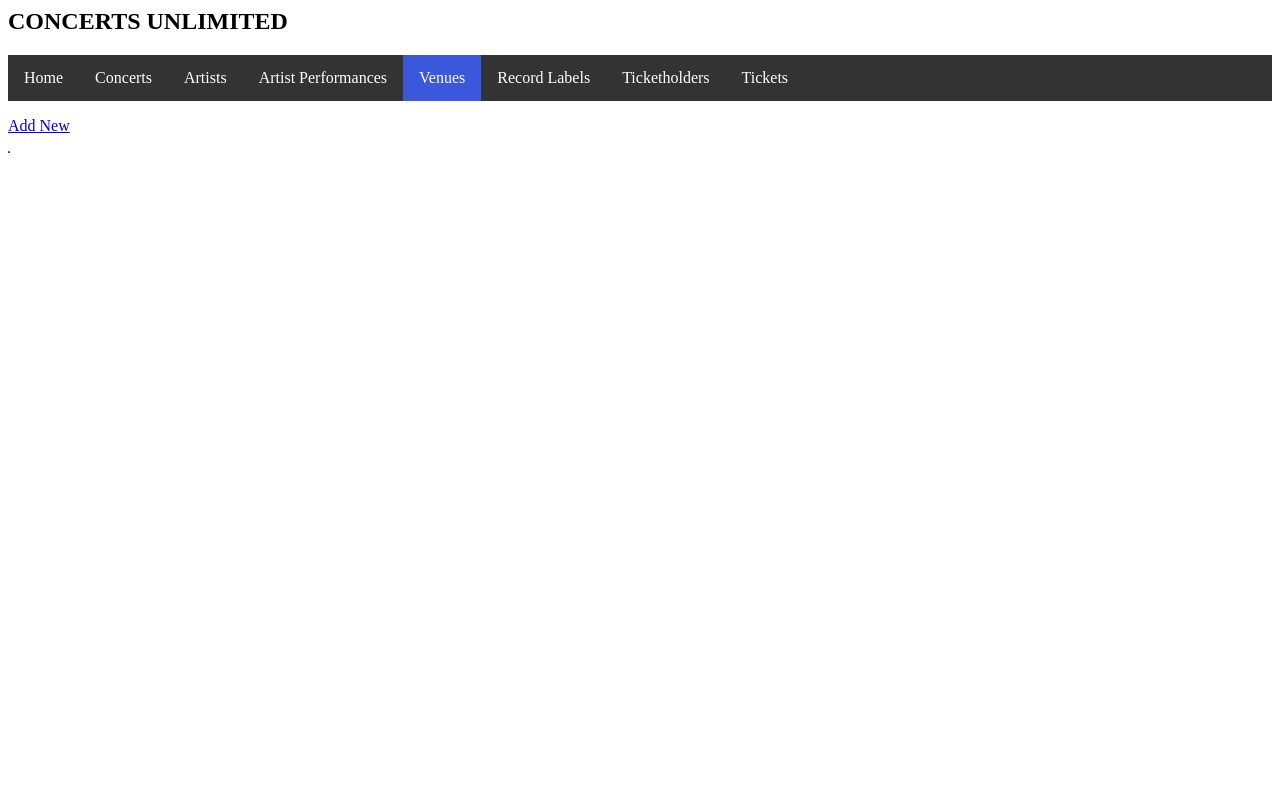
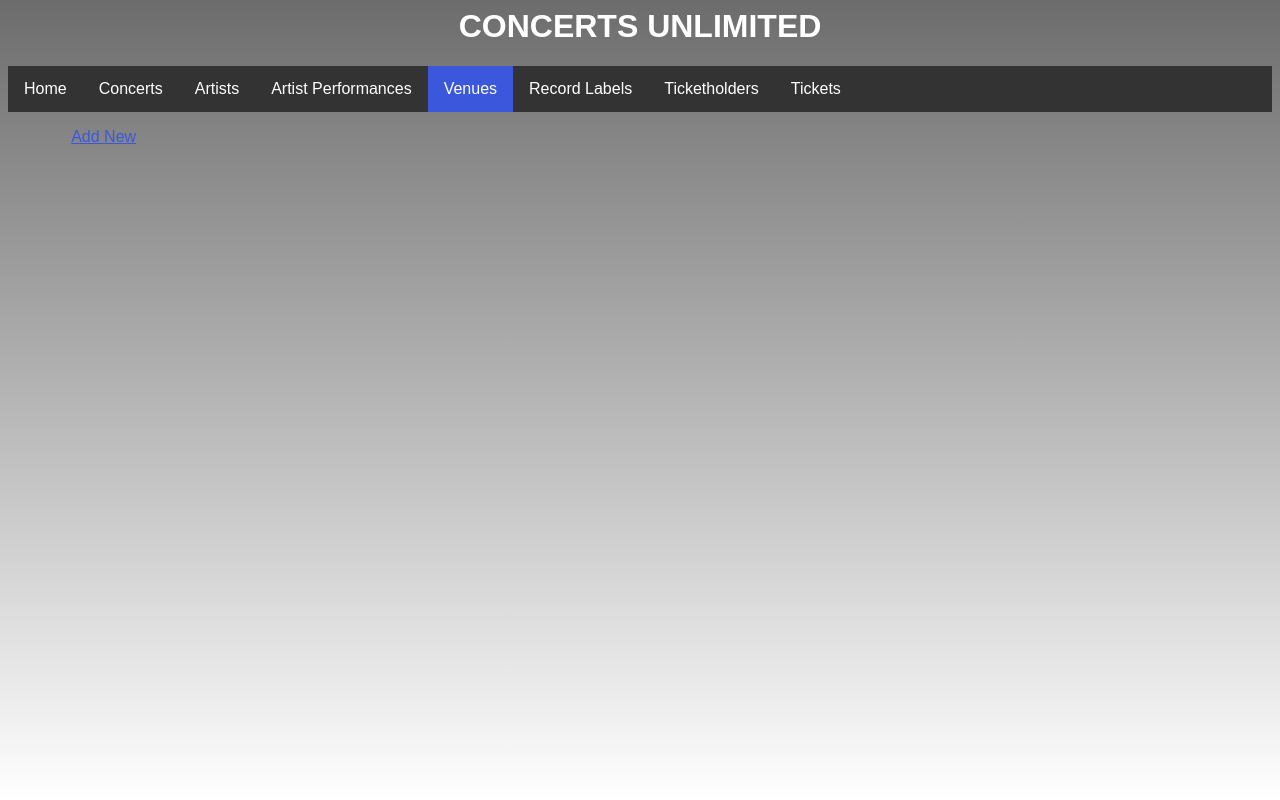
Before and after one commit to taylorkaiulani/CS-340-Portfolio-Project, a Flask app: page /Venues in a window 1280 px wide. Run offline with Flask 2, Linux system fonts and the light colour scheme; data that the repository does not hold is empty; some libraries are stand-ins or nearby versions; some web fonts are replaced.

Commit message:
Added CSS styling

```diff
--- a/app.py
+++ b/app.py
@@ -427,4 +427,4 @@ def DeleteTicket(id):
 
 # Listener
 if __name__ == "__main__":
-    app.run(port=12700, debug=True)
+    app.run(port=1114, debug=True)
--- a/static/css/style.css
+++ b/static/css/style.css
@@ -1,6 +1,103 @@
 /* CSS Document */
+html{
+  background-image: linear-gradient(rgb(108, 108, 108), white);
+  font-family: termina, sans-serif;
+  font-weight: 500;
+  font-style: normal;
+}
+
+h1{
+  margin-top: 0;
+  display: flex;
+  flex-direction: column;
+  align-items: center;
+  justify-content: center;
+  color: white;
+  font-family: ethnocentric, sans-serif;
+  font-weight: 700;
+  font-style: normal;
+}
+
+a.add-link{
+  margin-left: 5%;
+  color:rgb(59, 88, 221);
+}
+
+a.add-link:visited{
+  color: rgb(59, 88, 221);
+}
+
+a.back{
+  color: rgb(59, 88, 221);
+}
+
+a.back:visited{
+  color: rgb(59, 88, 221);
+}
+
+i{
+  color: rgb(59, 88, 221);
+}
+
 table {
-    align-items: center;
+  /* table-layout: fixed; */
+  align-items: center;
+
+  margin-left: auto;
+  margin-right: auto;
+  margin-bottom: 3%;
+  width: 90%;
+
+  border-collapse: collapse;
+  border: solid white 4px;
+  box-shadow: 7px 7px 1px rgb(59, 88, 221);
+  background-color: rgb(187, 187, 187);
+
+  color: black;
+}
+
+tbody{
+  text-align: center;
+}
+
+fieldset{
+  font-family: termina, sans-serif;
+  font-weight: 300;
+  font-style: normal;
+  font-size: small;
+}
+
+input{
+  font-family: termina, sans-serif;
+  font-weight: 300;
+  font-style: normal;
+  font-size: small;
+}
+
+select{
+  font-family: termina, sans-serif;
+  font-weight: 300;
+  font-style: normal;
+  font-size: small;
+}
+
+label{
+  margin-left: 1%;
+}
+
+button{
+  padding: 0.5%;
+  margin-top: 0.25%;
+  margin-bottom: 0.25%;
+
+  font-family: termina, sans-serif;
+  font-weight: 300;
+  font-style: normal;
+  font-size: small;
+
+  background-color: rgb(59, 88, 221);
+  color: white;
+  border-radius: 5px;
 }
 
 ul {
--- a/templates/ArtistPerformances.j2
+++ b/templates/ArtistPerformances.j2
@@ -1,8 +1,9 @@
 <html>
 <!-- Adapted from the CS 340 people.html UI design -->
 <head>
-	<h2>CONCERTS UNLIMITED</h2>
+	<h1>CONCERTS UNLIMITED</h1>
 	<link href="/static/css/style.css" rel="stylesheet" type="text/css"/>
+	<link rel="stylesheet" href="https://use.typekit.net/nvz7lyg.css">
 	<script src="https://kit.fontawesome.com/1f94aa04ee.js" crossorigin="anonymous"></script>
 	<nav>
 		<ul>
@@ -69,7 +70,7 @@
 
 <body onload="browseArtistPerformance()">
 	<div id="browse">
-		<p><a href="#" onClick="newArtistPerformance()">Add New</a> </p>
+		<p><a href="#" onClick="newArtistPerformance()" class="add-link">Add New</a> </p>
 		<table border="1" cellpadding="5">
             <!-- Access data tuple passed from app.py -->
             {% if data %}
--- a/templates/Artists.j2
+++ b/templates/Artists.j2
@@ -1,8 +1,9 @@
 <html>
 <!-- Adapted from CS340 flask starter app -->
 <head>
-	<h2>CONCERTS UNLIMITED</h2>
+	<h1>CONCERTS UNLIMITED</h1>
 	<link href="/static/css/style.css" rel="stylesheet" type="text/css"/>
+	<link rel="stylesheet" href="https://use.typekit.net/nvz7lyg.css">
 	<script src="https://kit.fontawesome.com/1f94aa04ee.js" crossorigin="anonymous"></script>
 	<nav>
 		<ul>
@@ -69,7 +70,7 @@
 
 <body onload="browseArtist()">
 	<div id="browse">
-		<p><a href="#" onClick="newArtist()">Add New</a> </p>
+		<p><a href="#" onClick="newArtist()" class="add-link">Add New</a> </p>
 		<table border="1" cellpadding="5">
             <!-- Access data tuple passed from app.py -->
             {% if data %}
--- a/templates/Concerts.j2
+++ b/templates/Concerts.j2
@@ -1,8 +1,9 @@
 <html>
 <!-- Adapted from CS340 flask starter app -->
 <head>
-	<h2>CONCERTS UNLIMITED</h2>
+	<h1>CONCERTS UNLIMITED</h1>
 	<link href="/static/css/style.css" rel="stylesheet" type="text/css"/>
+	<link rel="stylesheet" href="https://use.typekit.net/nvz7lyg.css">
 	<script src="https://kit.fontawesome.com/1f94aa04ee.js" crossorigin="anonymous"></script>
 	<nav>
 		<ul>
@@ -69,7 +70,7 @@
 
 <body onload="browseConcerts()">
 	<div id="browse">
-		<p><a href="#" onClick="newConcert()">Add New</a> </p>
+		<p><a href="#" onClick="newConcert()" class="add-link">Add New</a> </p>
 		<table border="1" cellpadding="5">
             <!-- Access data tuple passed from app.py -->
             {% if data %}
--- a/templates/Index.j2
+++ b/templates/Index.j2
@@ -1,9 +1,10 @@
 <html>
 <!-- Adapted from CS340 flask starter app -->
 <head>
-	<h2>CONCERTS UNLIMITED</h2>
+	<h1>CONCERTS UNLIMITED</h1>
 	<title>Home</title>
 	<link href="/static/css/style.css" rel="stylesheet" type="text/css"/>
+	<link rel="stylesheet" href="https://use.typekit.net/nvz7lyg.css">
 	<nav>
 		<ul>
 			<li class="active"><a href="Index">Home</a></li>
--- a/templates/RecordLabels.j2
+++ b/templates/RecordLabels.j2
@@ -1,8 +1,9 @@
 <html>
 <!-- Adapted from CS340 flask starter app -->
 <head>
-	<h2>CONCERTS UNLIMITED</h2>
+	<h1>CONCERTS UNLIMITED</h1>
 	<link href="/static/css/style.css" rel="stylesheet" type="text/css"/>
+	<link rel="stylesheet" href="https://use.typekit.net/nvz7lyg.css">
 	<script src="https://kit.fontawesome.com/1f94aa04ee.js" crossorigin="anonymous"></script>
 	<nav>
 		<ul>
@@ -69,7 +70,7 @@
 
 <body onload="browseRecordLabel()">
 	<div id="browse">
-		<p><a href="#" onClick="newRecordLabel()">Add New</a> </p>
+		<p><a href="#" onClick="newRecordLabel()" class="add-link">Add New</a> </p>
 		<table border="1" cellpadding="5">
             <!-- Access data tuple passed from app.py -->
             {% if data %}
--- a/templates/Ticketholders.j2
+++ b/templates/Ticketholders.j2
@@ -1,8 +1,9 @@
 <html>
 <!-- Adapted from CS340 flask starter app -->
 <head>
-	<h2>CONCERTS UNLIMITED</h2>
+	<h1>CONCERTS UNLIMITED</h1>
 	<link href="/static/css/style.css" rel="stylesheet" type="text/css"/>
+	<link rel="stylesheet" href="https://use.typekit.net/nvz7lyg.css">
 	<script src="https://kit.fontawesome.com/1f94aa04ee.js" crossorigin="anonymous"></script>
 	<nav>
 		<ul>
@@ -69,7 +70,7 @@
 
 <body onload="browseTicketholders()">
 	<div id="browse">
-		<p><a href="#" onClick="newTicketholder()">Add New</a> </p>
+		<p><a href="#" onClick="newTicketholder()" class="add-link">Add New</a> </p>
 		<table border="1" cellpadding="5">
             <!-- Access data tuple passed from app.py -->
             {% if data %}
--- a/templates/Tickets.j2
+++ b/templates/Tickets.j2
@@ -1,8 +1,9 @@
 <html>
 <!-- Adapted from CS340 flask starter app -->
 <head>
-	<h2>CONCERTS UNLIMITED</h2>
+	<h1>CONCERTS UNLIMITED</h1>
 	<link href="/static/css/style.css" rel="stylesheet" type="text/css"/>
+	<link rel="stylesheet" href="https://use.typekit.net/nvz7lyg.css">
 	<script src="https://kit.fontawesome.com/1f94aa04ee.js" crossorigin="anonymous"></script>
 	<nav>
 		<ul>
@@ -69,7 +70,7 @@
 
 <body onload="browseTickets()">
 	<div id="browse">
-		<p><a href="#" onClick="newTicket()">Add New</a> </p>
+		<p><a href="#" onClick="newTicket()" class="add-link">Add New</a> </p>
 		<table border="1" cellpadding="5">
             <!-- Access data tuple passed from app.py -->
             {% if data %}
--- a/templates/Venues.j2
+++ b/templates/Venues.j2
@@ -1,8 +1,9 @@
 <html>
 <!-- Adapted from CS340 flask starter app -->
 <head class="venues">
-	<h2>CONCERTS UNLIMITED</h2>
+	<h1>CONCERTS UNLIMITED</h1>
 	<link href="/static/css/style.css" rel="stylesheet" type="text/css"/>
+	<link rel="stylesheet" href="https://use.typekit.net/nvz7lyg.css">
 	<script src="https://kit.fontawesome.com/1f94aa04ee.js" crossorigin="anonymous"></script>
 	<nav>
 		<ul>
@@ -69,7 +70,7 @@
 
 <body onload="browseVenue()">
 	<div id="browse">
-		<p><a href="#" onClick="newVenue()">Add New</a> </p>
+		<p><a href="#" onClick="newVenue()" class="add-link">Add New</a> </p>
 		<table border="1" cellpadding="5">
             <!-- Access data tuple passed from app.py -->
             {% if data %}
```
Also changed, not shown: templates/EditArtistPerformances.j2 (+3 -5 lines), templates/EditConcerts.j2 (+4 -5 lines), templates/EditTicketholders.j2 (+4 -5 lines), templates/EditTickets.j2 (+4 -5 lines).
